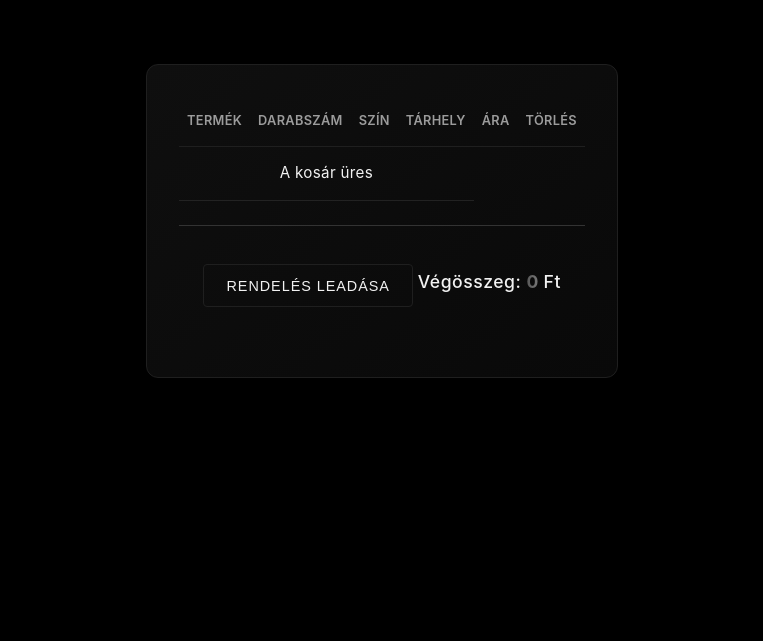
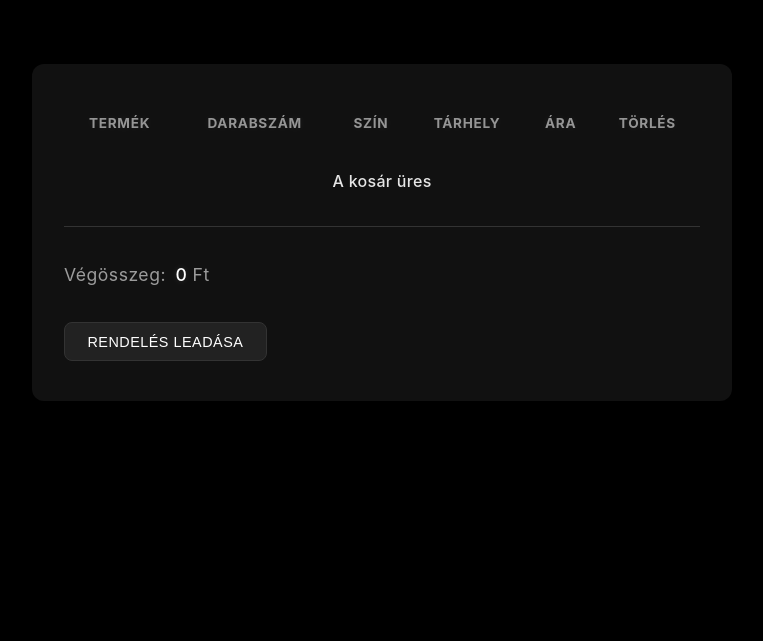
Before and after one commit to mzsl03/ai-powered-webshop, a Django app: page /cart/ in a window 1280 px wide. Shown: the part 55-696 px from the top of the page, without its empty margins (258-1021 px from the left). Run offline with Django 5.2, Linux system fonts and the light colour scheme; the visitor is signed in with stand-in values (Sample User, id 1); data that the repository does not hold is empty.

Commit message:
feat: made the design more appealing for the cart page

```diff
--- a/core_site/application/static/css/cart.css
+++ b/core_site/application/static/css/cart.css
@@ -1,19 +1,12 @@
 @import url('style.css');
 
 #cart-container {
+    min-width: 700px;
     max-width: 1000px;
     margin: 4rem auto;
     padding: 2rem;
-  background: linear-gradient(145deg, #0f0f0f, #090909);
-  border: 1px solid var(--color-border);
+    background: #111;
     border-radius: 12px;
-  box-shadow: 0 8px 25px rgba(0, 0, 0, 0.7);
-  backdrop-filter: blur(4px);
-  transition: all 0.3s ease;
-}
-
-#cart-container:hover {
-  box-shadow: 0 0 18px rgba(255, 255, 255, 0.05);
 }
 
 .cart-list {
@@ -26,23 +19,22 @@
 
 .cart-header th {
     text-transform: uppercase;
-  font-size: 0.8rem;
-  color: var(--color-text-muted);
-  border-bottom: 1px solid var(--color-border);
-  padding: 0.9rem 0.5rem;
-  text-align: center;
-  font-weight: 600;
+    font-size: 0.85rem;
+    color: rgba(255, 255, 255, 0.55);
+    padding: 1.1rem 0.5rem;
+    letter-spacing: 0.7px;
+    text-shadow: 0 0 8px rgba(255, 255, 255, 0.08);
 }
 
 .cart-items td {
-  padding: 0.9rem 0.5rem;
-  border-bottom: 1px solid rgba(40, 40, 40, 0.8);
+    padding: 1.2rem 0.5rem;
+    transition: background 0.25s ease, transform 0.2s ease;
     text-align: center;
-  transition: background 0.25s ease;
 }
 
 .cart-items:hover td {
-  background: rgba(255, 255, 255, 0.02);
+    background: rgba(255, 255, 255, 0.015);
+    transform: translateY(-1px);
 }
 
 .delete-item {
@@ -62,22 +54,34 @@
   transform: scale(1.05);
 }
 
+.order-products {
+    display: flex;
+    flex-direction: column;
+    align-items: flex-start;
+    gap: 0.5rem;
+    padding: 1rem 0 0.5rem 0;
+    margin-top: 1rem;
+    border-top: 1px solid #333;
+}
+
 .total-sum {
-  /* margin-top: 2rem; */
   padding-bottom: 8px;
-  text-align: right;
+  text-align: left !important;
   font-size: 1.1rem;
-  color: var(--color-text);
-  font-weight: 500;
+  color: var(--color-text-muted);
+  font-weight: 400;
   letter-spacing: 0.5px;
 }
 
 .total-sum span {
-  color: #fff;
-  font-weight: 700;
-  background: linear-gradient(90deg, #555, #888);
-  -webkit-background-clip: text;
-  -webkit-text-fill-color: transparent;
+  font-size: 1.1rem;
+  color: #ffffff;
+  font-weight: 500;
+  background: none;
+  -webkit-background-clip: initial;
+  -webkit-text-fill-color: initial;
+  text-shadow: 0 0 6px rgba(255, 255, 255, 0.15);
+  padding-left: 4px;
 }
 
 body::before {
@@ -89,16 +93,7 @@ body::before {
   opacity: 0.8;
 }
 
-.order-products {
-    display: flex;                 /* 1. Bekapcsolja a Flexbox elrendezést */
-    justify-content: space-between; /* 2. A két elemet (gomb, összeg) a konténer két szélére tolja */
-    align-items: center;           /* 3. Függőlegesen középre igazítja őket egymáshoz képest */
 
-    /* Opcionális: Adjunk neki egy kis teret és egy elválasztó vonalat */
-    padding: 1.5rem;
-    margin-top: 1.5rem;
-    border-top: 1px solid #333;
-}
 
 /* Responsive */
 @media (max-width: 768px) {
@@ -114,3 +109,39 @@ body::before {
     text-align: center;
   }
 }
+
+.cart-empty-row td {
+  padding: 0.8rem 0;
+}
+
+.cart-empty {
+  display: flex;
+  justify-content: center;
+}
+
+.cart-empty-title {
+  font-size: 1rem;
+  font-weight: 500;
+  color: #e6e6e6;
+  margin: 0.2rem 0;
+}
+
+.order-products .btn {
+    padding: 0.65rem 1.4rem;
+    font-size: 0.9rem;
+    background: #222;
+    border: 1px solid #333;
+    border-radius: 8px;
+    color: #fff;
+    letter-spacing: 0.5px;
+}
+
+.order-products .btn:hover {
+    background: #333;
+    border-color: #444;
+}
+
+.product-name {
+    text-align: left !important;
+    padding-left: 0.5rem;
+}
--- a/core_site/application/templates/cart.html
+++ b/core_site/application/templates/cart.html
@@ -21,7 +21,7 @@
             {% if products %}
                 {% for item in products %}
                     <tr id="{{ item.id }}" class="cart-items">
-                        <td>{{ item.product }}</td>
+                        <td class="product-name">{{ item.product }}</td>
                         <td>{{ item.quantity }} db</td>
                         <td>{{ item.color }}</td>
                         {% if item.storage > 1 %}
@@ -41,18 +41,17 @@
                     </tr>
                 {% endfor %}
             {% else %}
-                <tr class="cart-items">
-                <td colspan="4">A kosár üres</td>
+                <tr class="cart-empty-row">
+                    <td colspan="6">
+                        <div class="cart-empty">
+                            <p class="cart-empty-title">A kosár üres</p>
+                        </div>
+                    </td>
+                </tr>
             {% endif %}
         </table>
 
         <div class="order-products">
-
-            <form action="{% url 'checkout' %}" method="post">
-                {% csrf_token %}
-                <button type="submit" class="btn">Rendelés leadása</button>
-            </form>
-
             <p class="total-sum">Végösszeg:
                 <span id="cart-total">
                     {% if sum %}
@@ -62,6 +61,10 @@
                     {% endif %}
                 </span> Ft
             </p>
+            <form action="{% url 'checkout' %}" method="post">
+                {% csrf_token %}
+                <button type="submit" class="btn">Rendelés leadása</button>
+            </form>
         </div>
 
 
```
Lines whose indentation alone changed are shown as unchanged.
